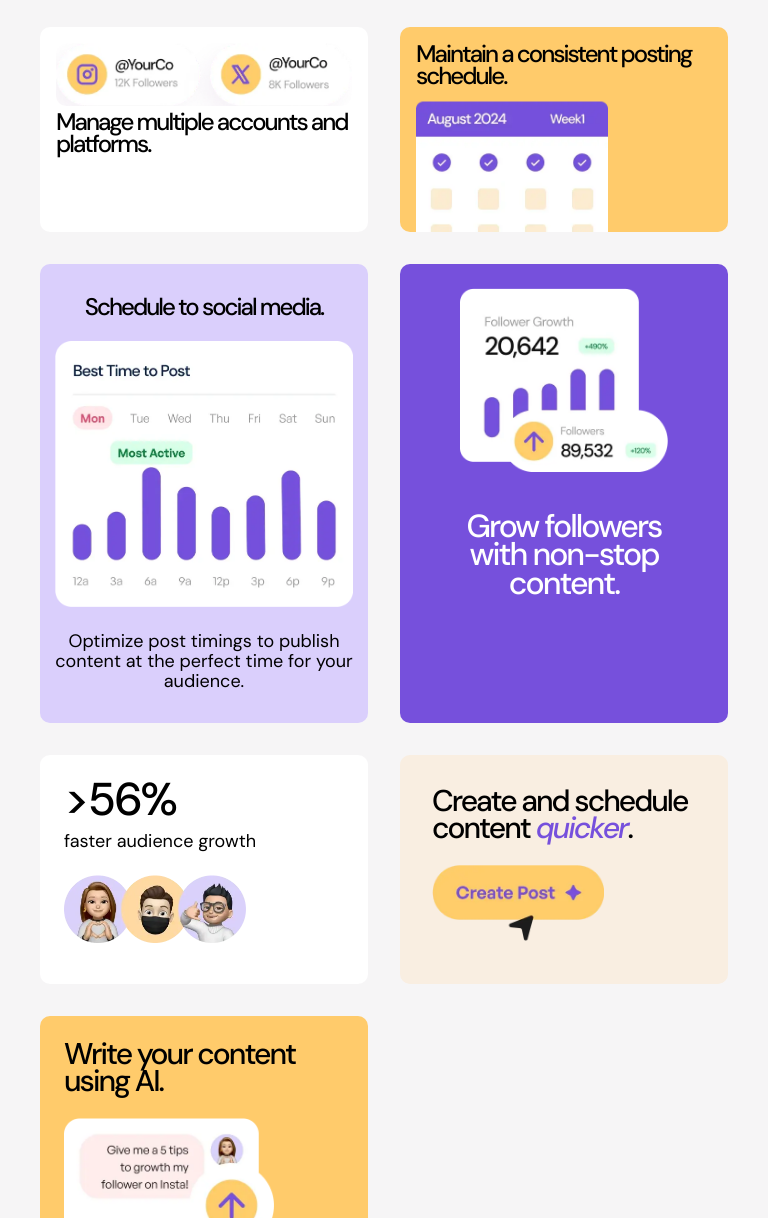
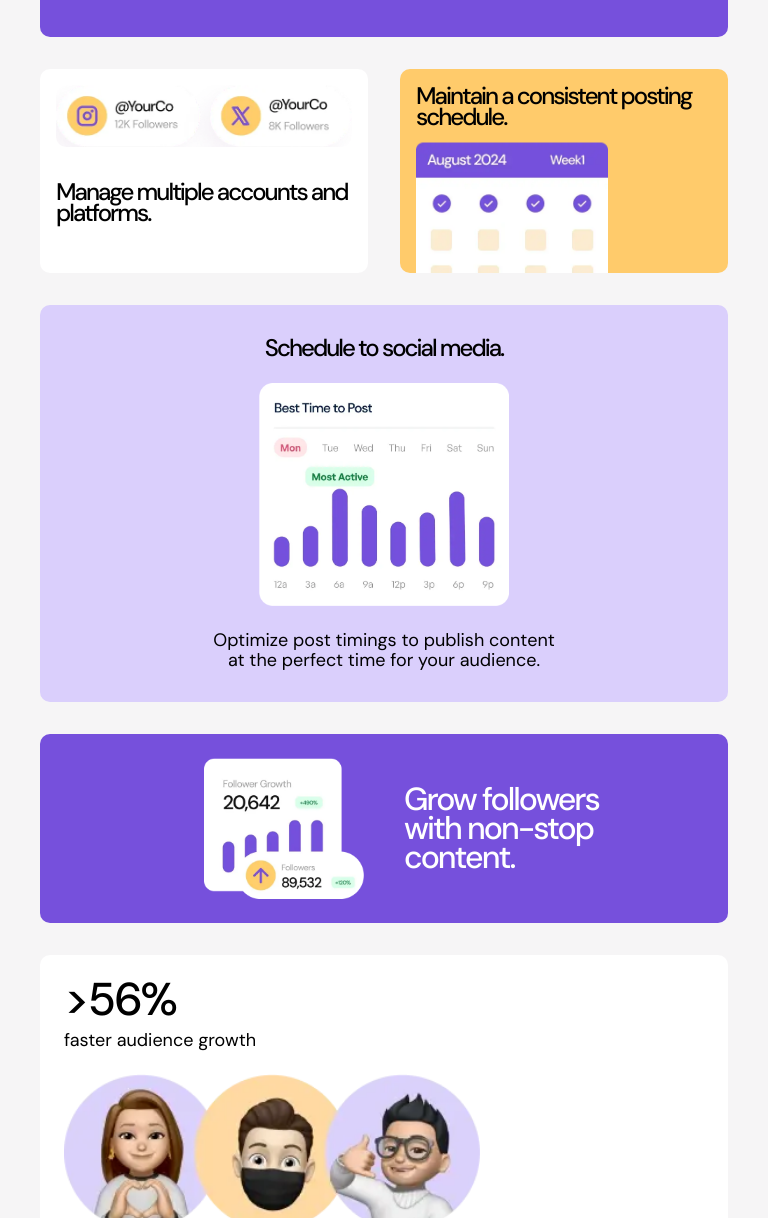
Before and after one commit to carvolucas/frontendmentor, a plain HTML site: page Bento Grid/index.html in a window 768 px wide. Shown: the part 257-1475 px from the top of the page. Drawn offline with Linux system fonts and the light colour scheme.

Commit message:
bento-grid att03

```diff
--- a/Bento Grid/estilos/media-query.css
+++ b/Bento Grid/estilos/media-query.css
@@ -1,8 +1,4 @@
 @media screen and (min-width: 480px) and (max-width: 992px) {
-
-    body {
-
-    }
 
     .container {
         grid-template: auto / 1fr 1fr;
@@ -10,7 +6,75 @@
     }
 
     .item1 {
+
         grid-area: 1 / 1 / 2 / 3;
         width: 100%;
+
+        h2 {
+            max-width: 361px;
+            margin: auto;
+        }
     }
+
+    .item2 {
+        display: grid;
+        grid-area: 2 / 1 / 3 / 2;
+    }
+
+    .item3 {
+        display: grid;
+        grid-area: 2 / 2 / 3 / 3;
+    }
+
+    .item4 {
+        display: grid;
+        justify-items: center;
+        grid-area: 3 / 1 / 4 / 3;
+        width: 100%;
+
+        img {
+            width: 250px;
+        }
+
+        p {
+            max-width: 360px;
+        }
+
+    }
+
+    .item5 {
+        grid-area: 4 / 1 / 5 / 3;
+        display: flex;
+        justify-content: center;
+        align-items: center;
+        width: 100%;
+
+        img {
+            min-width: 110px;
+            max-width: 160px;
+            margin: 0px 40px;
+        }
+
+        h2 {
+            max-width: 200px;
+            text-align: start;
+            align-self: center;
+            margin: 0px;
+            padding: 0px;
+        }
+    }
+
+    .item6 {
+        grid-area: 5 / 1 / 6 / 3;
+        width: 100%
+    }
+
+    .item7 {
+        grid-area: 6 / 1 / 7 / 2;
+    }
+
+    .item8 {
+        grid-area: 6 / 2 / 7 / 3;
+    }
+
 }
--- a/Bento Grid/estilos/mobile.css
+++ b/Bento Grid/estilos/mobile.css
@@ -120,7 +120,6 @@ p {
     }
 
         .item4 > img {
-            display: block;
             width: 100%;
             margin: 24px 0px;
         }
```
